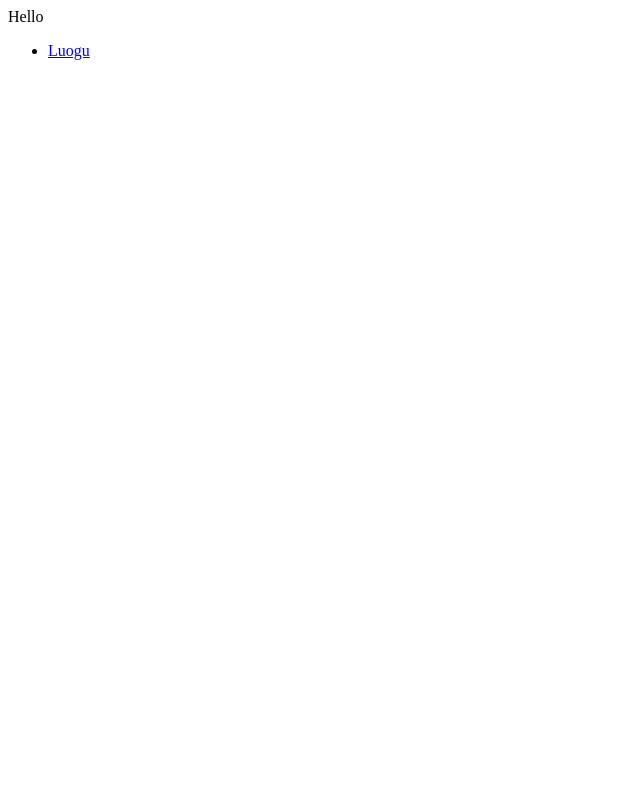
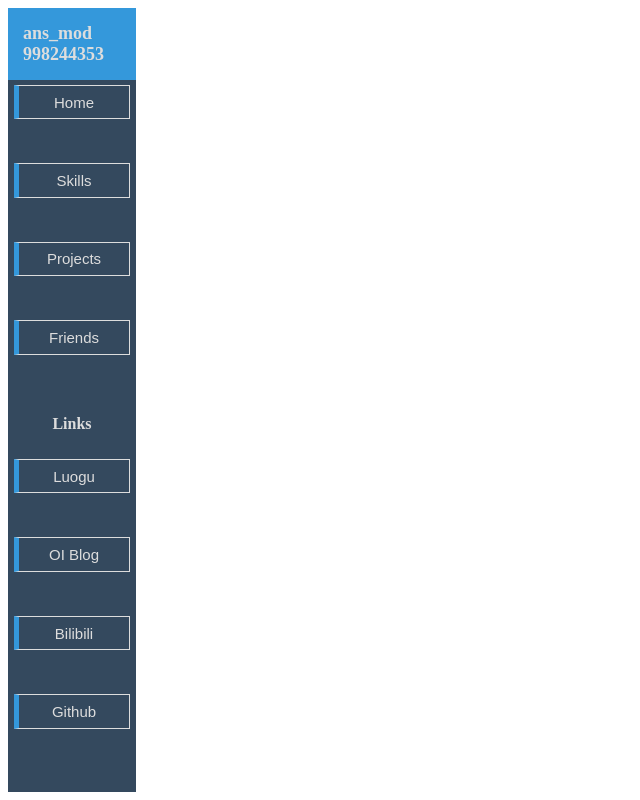
Before and after one commit to ans-mod998244353/ans-mod998244353.github.io, a plain HTML site: page index.html in a window 1280 px wide. Shown: the whole page, without its empty margins (0-640 px from the left). Drawn offline with Linux system fonts and the light colour scheme.

Commit message:
Add files via upload

```diff
--- a/index.html
+++ b/index.html
@@ -1,5 +1,54 @@
-<p>Hello</p>
+<!DOCTYPE html>
 
-<ul>
-  <li> <a href="https://www.luogu.com.cn/user/582360">Luogu</a> </li>
-</ul>
+<head>
+    <meta name="viewport" content="width=device-width, initial-scale=1">
+    <meta charset="UTF-8">
+    <title>Hi, I'm ans_mod998244353</title>
+    <link rel="stylesheet" type="text/css" href="layout.css">
+    <link rel="stylesheet" type="text/css" href="style.css">
+</head>
+
+<body class="background">
+
+    <!-- 左侧标题栏 -->
+    <div class="div_title">
+
+        <div class="title_name_text">
+            <a>ans_mod</a>
+            <a>998244353</a>
+        </div>
+
+        <div class="div_text"><a href="index.html">
+                <button class="button1"><span>Home</span></button>
+        </a></div>
+        <div class="div_text"><a href="skill.html">
+                <button class="button1"><span>Skills</span></button>
+        </a></div>
+        <div class="div_text"><a href="project.html">
+                <button class="button1"><span>Projects</span></button>
+        </a></div>
+        <div class="div_text"><a href="friend.html">
+                <button class="button1"><span>Friends</span></button>
+        </a></div>
+        <h4 class="title_text">Links</h4>
+
+        <div class="div_text"><a href="https://www.luogu.com.cn/user/582360">
+                <button class="button1"><span>Luogu</span></button>
+        </a></div>
+        <div class="div_text"><a href="https://www.luogu.com.cn/blog/ansmod998244353/">
+                <button class="button1"><span>OI Blog</span></button>
+        </a></div>
+        <div class="div_text"><a href="https://space.bilibili.com/3493088146230183/">
+                <button class="button1"><span>Bilibili</span></button>
+        </a></div>
+        <div class="div_text"><a href="https://github.com/ans-mod998244353">
+                <button class="button1"><span>Github</span></button>
+        </a></div>
+
+    </div>
+
+    <div class="div_main">
+        <h2>Hi, I'm ans_mod998244353</h2>
+    </div>
+</body>
+</html>
--- /dev/null
+++ b/layout.css
@@ -0,0 +1,55 @@
+/*主页面样式*/
+
+/*背景*/
+.background {
+	background-color: EFEFEF;
+}
+
+/*左侧标题栏*/
+.div_title {
+	background-color: #34495E;
+
+	width: 10%;
+	height: 98%;
+
+	position: fixed;
+}
+
+/*左侧字体栏*/
+.div_text {
+	width: 100%;
+	height: 10%;
+
+	vertical-align: center;
+	text-align: center;
+}
+
+/*左侧标题栏字体*/
+.title_text {
+	vertical-align: center;
+	text-align: center;
+	color: #DDDDDD;
+}
+
+/*名字显示*/
+.title_name_text {
+	background-color: #3498DB;
+
+	vertical-align: center;
+	text-align: left;
+	font-size: 18px;
+	font-weight: bolder;
+    padding: 15px;
+	color: #DDDDDD;
+}
+
+/*总信息栏*/
+.div_main {
+	color: white;
+
+	width: 88%;
+	height: 98%;
+
+	position: absolute;
+	right: 0;
+}
--- /dev/null
+++ b/style.css
@@ -0,0 +1,49 @@
+/*个性化设置*/
+
+/*链接字体优化*/
+.link_text {
+	color: #1E90FF;
+}
+
+.button1 {
+  border-style: solid;
+  border-color: #DDDDDD;
+  border-width: 1px;
+  border-left-width: 5px;
+  border-left-color: #3498DB;
+
+  background-color: transparent;
+  color: #DDDDDD;
+  text-align: center;
+  font-size: 15px;
+  padding: 6%;
+  width: 90%;
+  transition: all 0.5s;
+  cursor: pointer;
+  margin: 5px;
+}
+
+.button1 span {
+  cursor: pointer;
+  display: inline-block;
+  position: relative;
+  transition: 0.4s;
+}
+
+.button1 span:after {
+  content: '\00bb';
+  position: absolute;
+  opacity: 0;
+  top: 0;
+  right: -20px;
+  transition: 0.4s;
+}
+
+.button1:hover span {
+  padding-right: 25px;
+}
+
+.button1:hover span:after {
+  opacity: 1;
+  right: 0;
+}
```
Also changed, not shown: skill.html (added, +25 -0 lines), test.html (added, +53 -0 lines), friend.html (added).
